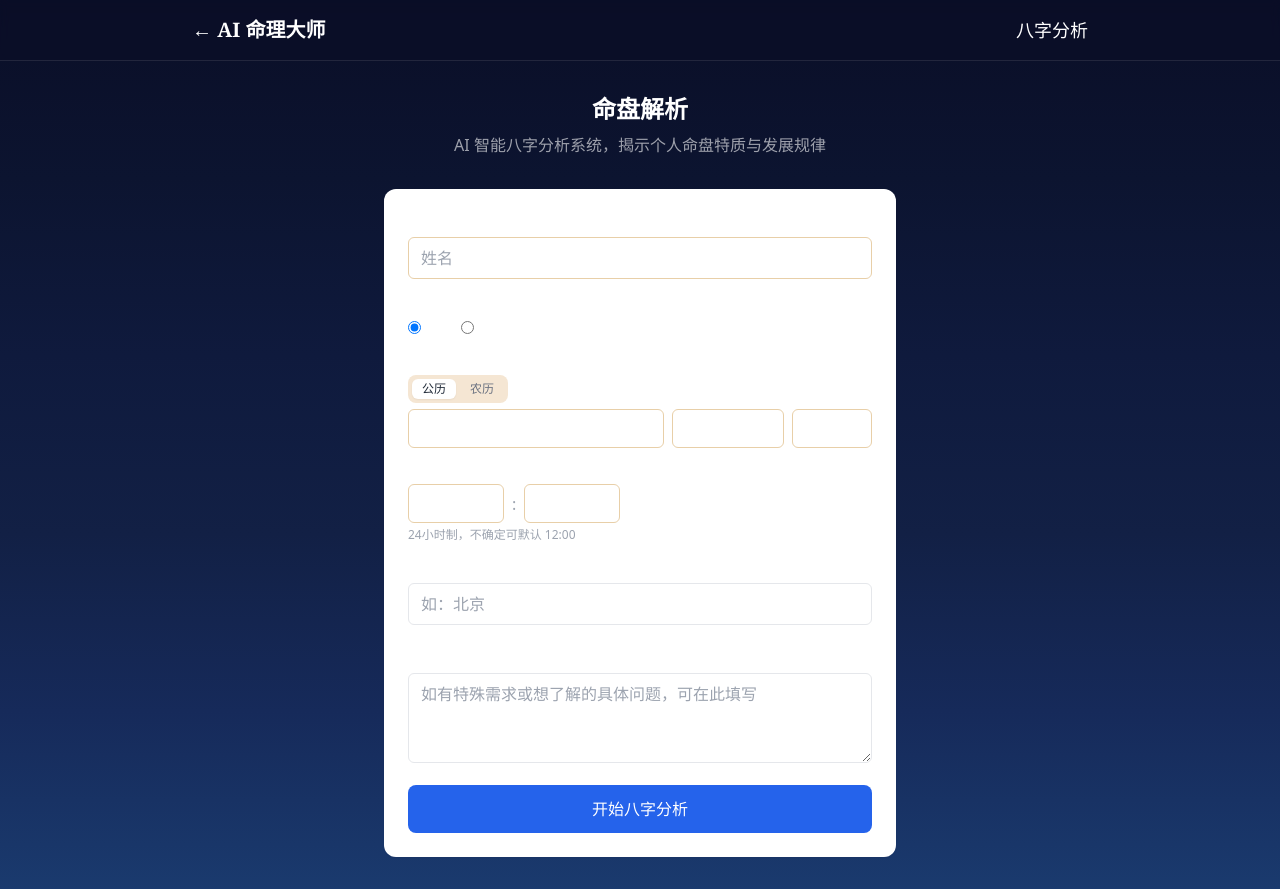
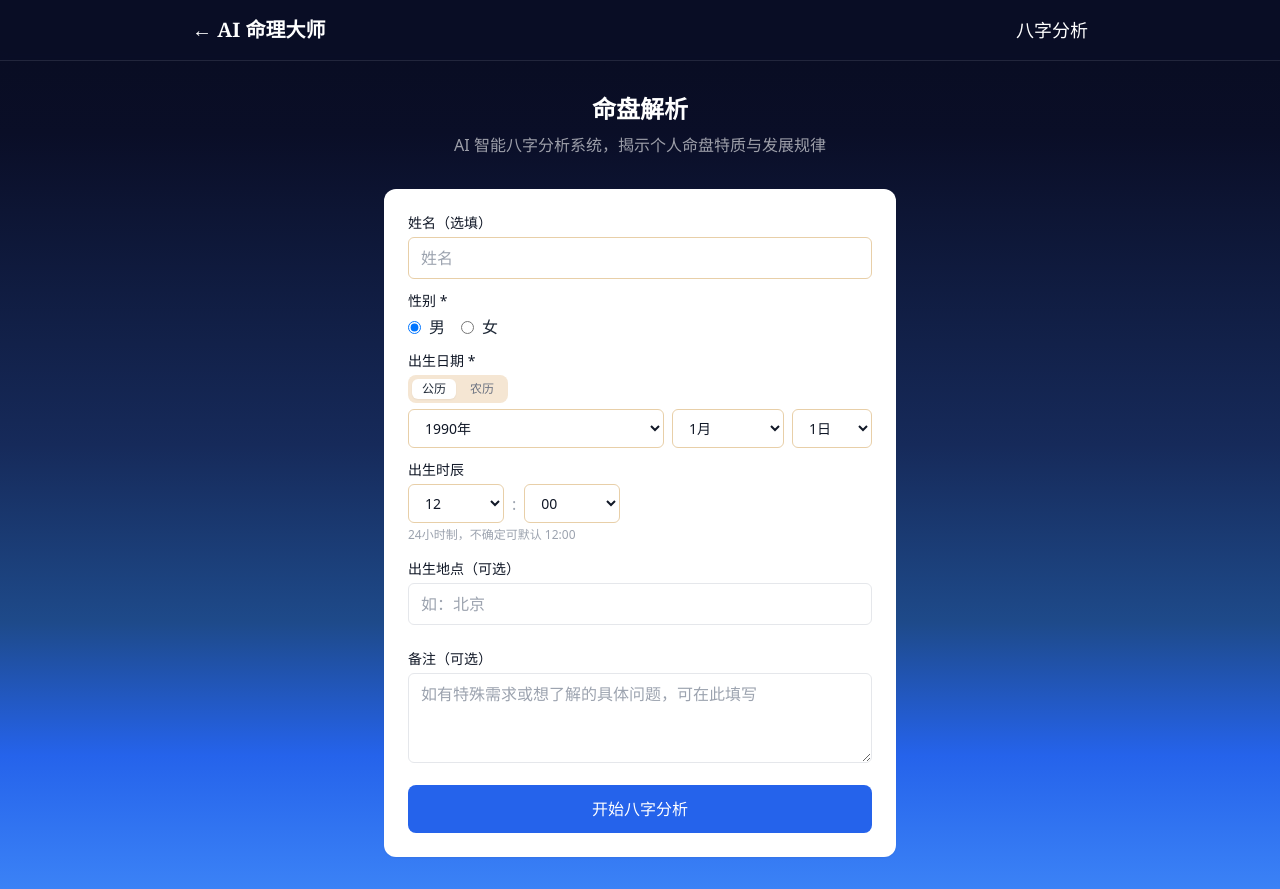
Before and after one commit to wuyi-LifeGPS/fatemaster-ai, a Next.js app: page /bazi in a window 1280 px wide. Built offline with nearby package versions, Linux system fonts and the light colour scheme; a small style sheet from the web is missing.

Commit message:
fix: visible gradient and white-on-white text labels

```diff
--- a/src/app/bazi/page.tsx
+++ b/src/app/bazi/page.tsx
@@ -153,22 +153,22 @@ export default function BaziPage() {
               </div>
 
               <div className="mb-6">
-                <label className="block text-sm font-medium mb-1">出生地点（可选）</label>
+                <label className="block text-sm font-medium mb-1 text-gray-900">出生地点（可选）</label>
                 <input
                   type="text"
                   value={formData.birthPlace}
                   onChange={(e) => setFormData({ ...formData, birthPlace: e.target.value })}
-                  className="w-full px-3 py-2 border border-gray-200 rounded-md focus:outline-none focus:ring-2 focus:ring-blue-400"
+                  className="w-full px-3 py-2 border border-gray-200 rounded-md focus:outline-none focus:ring-2 focus:ring-blue-400 text-gray-900"
                   placeholder="如：北京"
                 />
               </div>
 
               <div className="mb-4">
-                <label className="block text-sm font-medium mb-1">备注（可选）</label>
+                <label className="block text-sm font-medium mb-1 text-gray-900">备注（可选）</label>
                 <textarea
                   value={formData.note}
                   onChange={(e) => setFormData({ ...formData, note: e.target.value })}
-                  className="w-full px-3 py-2 border border-gray-200 rounded-md focus:outline-none focus:ring-2 focus:ring-blue-400"
+                  className="w-full px-3 py-2 border border-gray-200 rounded-md focus:outline-none focus:ring-2 focus:ring-blue-400 text-gray-900"
                   placeholder="如有特殊需求或想了解的具体问题，可在此填写"
                   rows={3}
                 />
--- a/src/app/globals.css
+++ b/src/app/globals.css
@@ -9,9 +9,10 @@
   --background-rgb: 10, 14, 39;
 }
 
+/* 全局背景渐变 - 从深海军蓝到明亮天蓝 */
 body {
   color: rgb(var(--foreground-rgb));
-  background: linear-gradient(180deg, #0a0e27 0%, #0c1430 20%, #0f1a3d 40%, #122045 60%, #162a5a 80%, #1a3a6e 100%);
+  background: linear-gradient(180deg, #080c20 0%, #0a0e27 15%, #0f1a3d 30%, #162a5a 50%, #1e4a8a 70%, #2563eb 85%, #3b82f6 100%);
   min-height: 100vh;
 }
 
--- a/src/app/naming/page.tsx
+++ b/src/app/naming/page.tsx
@@ -230,26 +230,26 @@ export default function NamingPage() {
           {/* 姓名输入 */}
           <div className="flex gap-4 mb-4">
             <div className="flex-1">
-              <label className="block text-sm font-medium mb-1">{mode === 'brand' ? '公司/品牌名' : '姓氏'}</label>
+              <label className="block text-sm font-medium mb-1 text-gray-900">{mode === 'brand' ? '公司/品牌名' : '姓氏'}</label>
               <input
                 type="text"
                 value={mode === 'brand' ? brandName : surname}
                 onChange={(e) => mode === 'brand' ? setBrandName(e.target.value) : setSurname(e.target.value)}
-                className="w-full px-3 py-2 border border-gray-200 rounded-lg focus:outline-none focus:ring-2 focus:ring-blue-300 text-center text-lg"
+                className="w-full px-3 py-2 border border-gray-200 rounded-lg focus:outline-none focus:ring-2 focus:ring-blue-300 text-center text-lg text-gray-900"
                 placeholder={mode === 'brand' ? '如：华为' : '如：张'}
                 maxLength={mode === 'brand' ? 10 : 2}
               />
             </div>
             {mode !== 'brand' && (
             <div className="flex-[2]">
-              <label className="block text-sm font-medium mb-1">
+              <label className="block text-sm font-medium mb-1 text-gray-900">
                 {mode === 'analyze' ? '名字' : '期望用字（可选）'}
               </label>
               <input
                 type="text"
                 value={givenName}
                 onChange={(e) => setGivenName(e.target.value)}
-                className="w-full px-3 py-2 border border-gray-200 rounded-lg focus:outline-none focus:ring-2 focus:ring-blue-300 text-center text-lg"
+                className="w-full px-3 py-2 border border-gray-200 rounded-lg focus:outline-none focus:ring-2 focus:ring-blue-300 text-center text-lg text-gray-900"
                 placeholder={mode === 'analyze' ? '如：伟' : '可选填期望字'}
                 maxLength={4}
               />
--- a/src/components/PersonFormSelector.tsx
+++ b/src/components/PersonFormSelector.tsx
@@ -40,20 +40,20 @@ export default function PersonFormSelector({ form, setForm, showGender = false }
   return (
     <div className="space-y-3">
       <div>
-        <label className="block text-sm font-medium mb-1">姓名（选填）</label>
+        <label className="block text-sm font-medium mb-1 text-gray-900">姓名（选填）</label>
         <input
           type="text"
           value={form.name}
           onChange={(e) => setForm({ ...form, name: e.target.value })}
           placeholder="姓名"
-          className="w-full px-3 py-2 border border-fate-200 rounded-md focus:outline-none focus:ring-2 focus:ring-fate-400"
+          className="w-full px-3 py-2 border border-fate-200 rounded-md focus:outline-none focus:ring-2 focus:ring-fate-400 text-gray-900"
         />
       </div>
       {showGender && (
         <div>
-          <label className="block text-sm font-medium mb-1">性别 *</label>
+          <label className="block text-sm font-medium mb-1 text-gray-900">性别 *</label>
           <div className="flex gap-4">
-            <label className="flex items-center cursor-pointer">
+            <label className="flex items-center cursor-pointer text-gray-800">
               <input
                 type="radio"
                 value="male"
@@ -63,7 +63,7 @@ export default function PersonFormSelector({ form, setForm, showGender = false }
               />
               男
             </label>
-            <label className="flex items-center cursor-pointer">
+            <label className="flex items-center cursor-pointer text-gray-800">
               <input
                 type="radio"
                 value="female"
@@ -77,7 +77,7 @@ export default function PersonFormSelector({ form, setForm, showGender = false }
         </div>
       )}
       <div>
-        <label className="block text-sm font-medium mb-1">出生日期 *</label>
+        <label className="block text-sm font-medium mb-1 text-gray-900">出生日期 *</label>
         <div className="flex gap-1 mb-1.5 bg-fate-100 rounded-lg p-1 w-fit">
           <button
             type="button"
@@ -109,7 +109,7 @@ export default function PersonFormSelector({ form, setForm, showGender = false }
               ? getLunarDaysInMonth(year, form.birthMonth, form.lunarIsLeap)
               : getSolarDaysInMonth(year, form.birthMonth)
             setForm({ ...form, birthYear: year, birthDay: Math.min(form.birthDay, maxDay) })
-          }} className="flex-1 px-3 py-2 border border-fate-200 rounded-md focus:outline-none focus:ring-2 focus:ring-fate-400 bg-white text-sm">
+          }} className="flex-1 px-3 py-2 border border-fate-200 rounded-md focus:outline-none focus:ring-2 focus:ring-fate-400 bg-white text-sm text-gray-900">
             {yearOptions.map(y => <option key={y} value={y}>{y}年</option>)}
           </select>
           <select
@@ -123,7 +123,7 @@ export default function PersonFormSelector({ form, setForm, showGender = false }
                 : getSolarDaysInMonth(form.birthYear, month)
               setForm({ ...form, birthMonth: month, lunarIsLeap: isLeap, birthDay: Math.min(form.birthDay, maxDay) })
             }}
-            className="w-28 px-3 py-2 border border-fate-200 rounded-md focus:outline-none focus:ring-2 focus:ring-fate-400 bg-white text-sm"
+            className="w-28 px-3 py-2 border border-fate-200 rounded-md focus:outline-none focus:ring-2 focus:ring-fate-400 bg-white text-sm text-gray-900"
           >
             {monthOptions.map(m => (
               <option key={`${m.isLeap ? 'leap-' : ''}${m.value}`} value={`${m.isLeap ? 'leap-' : ''}${m.value}`}>
@@ -131,19 +131,19 @@ export default function PersonFormSelector({ form, setForm, showGender = false }
               </option>
             ))}
           </select>
-          <select value={form.birthDay} onChange={(e) => setForm({ ...form, birthDay: Number(e.target.value) })} className="w-20 px-3 py-2 border border-fate-200 rounded-md focus:outline-none focus:ring-2 focus:ring-fate-400 bg-white text-sm">
+          <select value={form.birthDay} onChange={(e) => setForm({ ...form, birthDay: Number(e.target.value) })} className="w-20 px-3 py-2 border border-fate-200 rounded-md focus:outline-none focus:ring-2 focus:ring-fate-400 bg-white text-sm text-gray-900">
             {Array.from({ length: getDaysInMonth(form) }, (_, i) => i + 1).map(d => <option key={d} value={d}>{d}日</option>)}
           </select>
         </div>
       </div>
       <div>
-        <label className="block text-sm font-medium mb-1">出生时辰</label>
+        <label className="block text-sm font-medium mb-1 text-gray-900">出生时辰</label>
         <div className="flex gap-2 items-center">
-          <select value={form.birthHour} onChange={(e) => setForm({ ...form, birthHour: Number(e.target.value) })} className="w-24 px-3 py-2 border border-fate-200 rounded-md focus:outline-none focus:ring-2 focus:ring-fate-400 bg-white text-sm">
+          <select value={form.birthHour} onChange={(e) => setForm({ ...form, birthHour: Number(e.target.value) })} className="w-24 px-3 py-2 border border-fate-200 rounded-md focus:outline-none focus:ring-2 focus:ring-fate-400 bg-white text-sm text-gray-900">
             {hourOptions.map(h => <option key={h} value={h}>{pad(h)}</option>)}
           </select>
           <span className="text-gray-400">:</span>
-          <select value={form.birthMinute} onChange={(e) => setForm({ ...form, birthMinute: Number(e.target.value) })} className="w-24 px-3 py-2 border border-fate-200 rounded-md focus:outline-none focus:ring-2 focus:ring-fate-400 bg-white text-sm">
+          <select value={form.birthMinute} onChange={(e) => setForm({ ...form, birthMinute: Number(e.target.value) })} className="w-24 px-3 py-2 border border-fate-200 rounded-md focus:outline-none focus:ring-2 focus:ring-fate-400 bg-white text-sm text-gray-900">
             {minuteOptions.map(m => <option key={m} value={m}>{pad(m)}</option>)}
           </select>
         </div>
```
Also changed, not shown: 19 other files (tests, documents, lock files or other folders).
